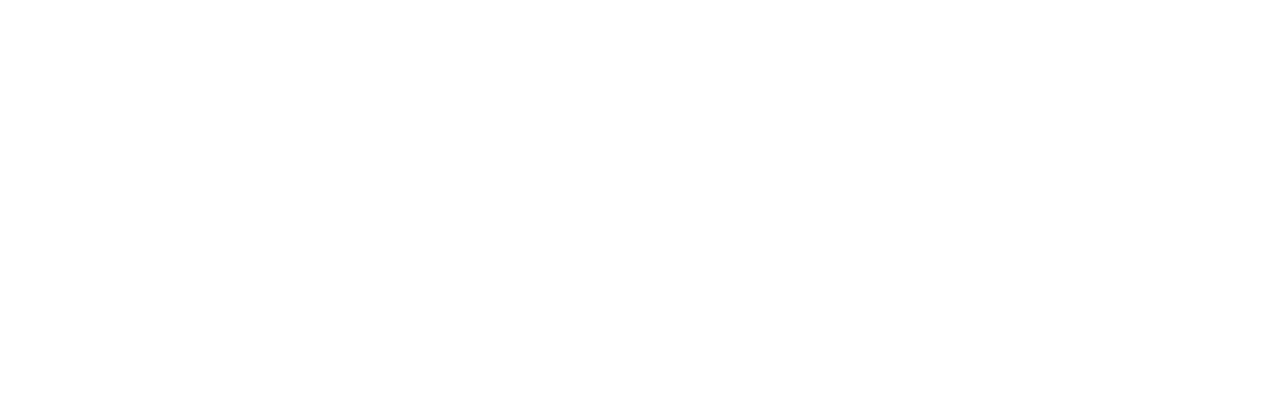
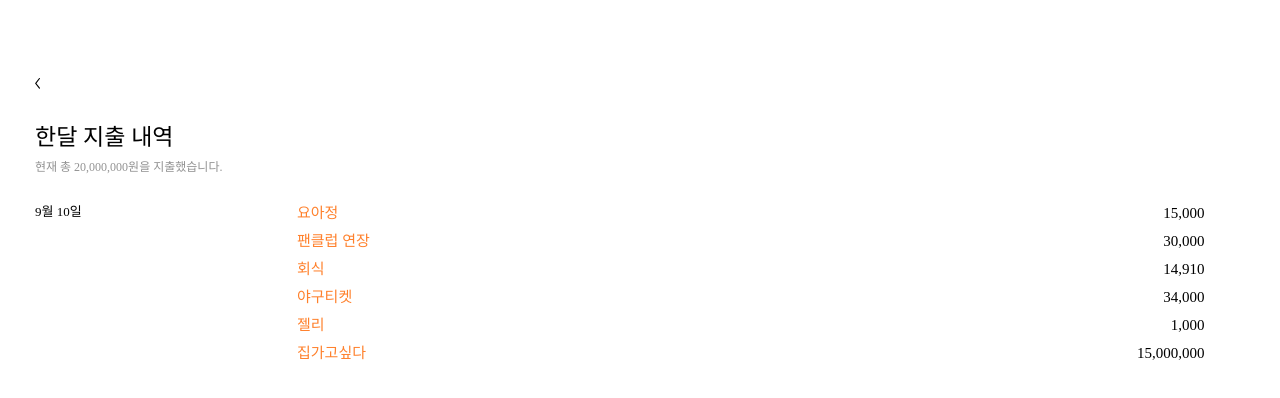
Before and after one commit to GrowingBegger/GB-FE, a React (Create React App) app: page /mypage/ExpenditureDetails in a window 1280 px wide. Before the commit this address had no page. Shown: the top 398 px of the page. Built offline with nearby package versions, Linux system fonts and the light colour scheme; a web font is replaced by a local one.

Commit message:
♻️ :: Link 연결

```diff
--- a/src/Components/MyPage/Menu.tsx
+++ b/src/Components/MyPage/Menu.tsx
@@ -9,7 +9,6 @@ import { Link } from "react-router-dom";
 import { Modal } from "../Common/Modal";
 import { useState } from "react";
 
-// 링크 연결은 나중에 수정
 export const Menu = () => {
   const [isModalOpen, setIsModalOpen] = useState(false);
 
@@ -31,7 +30,9 @@ export const Menu = () => {
         <MenuBox>
           <TitleWrapper>
             <img src={LevelIcon} alt="레벨 조회" />
-                        <p style={{ fontFamily: "Pretendard-Medium", fontSize: "15px" }}>레벨 조회</p>
+            <p style={{ fontFamily: "Pretendard-Medium", fontSize: "15px" }}>
+              레벨 조회
+            </p>
           </TitleWrapper>
           <ButtonWrapper to={"/mypage/level"}>
             <ButtonName>내 레벨을 확인해보세요</ButtonName>
@@ -41,9 +42,11 @@ export const Menu = () => {
         <MenuBox>
           <TitleWrapper>
             <img src={MoneyIcon} alt="한달 지출 내역" />
-                        <p style={{ fontFamily: "Pretendard-Medium", fontSize: "15px" }}>한달 지출 내역</p>
+            <p style={{ fontFamily: "Pretendard-Medium", fontSize: "15px" }}>
+              한달 지출 내역
+            </p>
           </TitleWrapper>
-                    <ButtonWrapper to={"/paygraph"}>
+          <ButtonWrapper to={"/mypage/ExpenditureDetails"}>
             <ButtonName>얼마나 쓰고 있을까요?</ButtonName>
             <img src={RightIcon} alt="바로가기" />
           </ButtonWrapper>
@@ -51,9 +54,11 @@ export const Menu = () => {
         <MenuBox>
           <TitleWrapper>
             <img src={GraphIcon} alt="지출 그래프" />
-                        <p style={{ fontFamily: "Pretendard-Medium", fontSize: "15px" }}>지출 그래프</p>
+            <p style={{ fontFamily: "Pretendard-Medium", fontSize: "15px" }}>
+              지출 그래프
+            </p>
           </TitleWrapper>
-                    <ButtonWrapper to={"/paygraph"}>
+          <ButtonWrapper to={"/mypage/paygraph"}>
             <ButtonName>그래프로 확인하고 관리해보세요</ButtonName>
             <img src={RightIcon} alt="바로가기" />
           </ButtonWrapper>
@@ -61,7 +66,9 @@ export const Menu = () => {
         <MenuBox>
           <TitleWrapper>
             <img src={BoardIcon} alt="내가 쓴 게시물" />
-                        <p style={{ fontFamily: "Pretendard-Medium", fontSize: "15px" }}>내가 쓴 게시물</p>
+            <p style={{ fontFamily: "Pretendard-Medium", fontSize: "15px" }}>
+              내가 쓴 게시물
+            </p>
           </TitleWrapper>
           <ButtonWrapper to={"/mypage/board"}>
             <ButtonName>내 게시물을 모아보세요</ButtonName>
@@ -71,7 +78,9 @@ export const Menu = () => {
         <MenuBox>
           <TitleWrapper>
             <img src={LogoutIcon} alt="로그아웃" />
-                        <p style={{ fontFamily: "Pretendard-Medium", fontSize: "15px" }}>로그아웃</p>
+            <p style={{ fontFamily: "Pretendard-Medium", fontSize: "15px" }}>
+              로그아웃
+            </p>
           </TitleWrapper>
           <LogoutWrapper onClick={handleLogoutClick}>
             <ButtonName>계정을 로그아웃합니다</ButtonName>
--- a/src/Pages/CreatePost.tsx
+++ b/src/Pages/CreatePost.tsx
@@ -6,6 +6,7 @@ import { Color } from "../styles/Color";
 import { FileInput } from "../Components/FileInput";
 import Button from "../Components/Common/Button";
 import { Textarea } from "../Components/Textarea";
+import { Link } from "react-router-dom";
 
 export const CreatePost = () => {
   const [price, setPrice] = useState("");
@@ -22,7 +23,9 @@ export const CreatePost = () => {
   return (
     <Container>
       <div style={{ display: "flex", gap: "5vw", alignItems: "center" }}>
-        <Back src={back} />
+        <Link to={"/"}>
+          <Back src={back} />
+        </Link>
         <Title>{isFormValid ? "게시글 수정" : "게시글 작성"}</Title>
       </div>
       <InputWrapper>
--- a/src/Pages/ExpenditureDetails.tsx
+++ b/src/Pages/ExpenditureDetails.tsx
@@ -1,6 +1,7 @@
 import styled from "styled-components";
 import back from "../Assets/img/SVG/back.svg";
 import { Color } from "../styles/Color";
+import { Link } from "react-router-dom";
 
 export const ExpenditureDetails = () => {
   const Ex = [
@@ -13,7 +14,13 @@ export const ExpenditureDetails = () => {
   ];
   return (
     <Container>
-      <img src={back} alt="뒤로가기" style={{ width: "5px", height: "13px" }} />
+      <Link to={"/mypage"}>
+        <img
+          src={back}
+          alt="뒤로가기"
+          style={{ width: "5px", height: "13px" }}
+        />
+      </Link>
       <Text>
         <Title>한달 지출 내역</Title>
         <Content>현재 총 20,000,000원을 지출했습니다.</Content>
@@ -23,8 +30,8 @@ export const ExpenditureDetails = () => {
         <BreakDownWrapper>
           {Ex.map((element, index) => (
             <BreakDown>
-              <Name>요아정</Name>
-              <Price>15,000원</Price>
+              <Name>{element.name}</Name>
+              <Price>{element.price}</Price>
             </BreakDown>
           ))}
         </BreakDownWrapper>
--- a/src/Pages/Login.tsx
+++ b/src/Pages/Login.tsx
@@ -22,7 +22,8 @@ export const LoginPage = () => {
       <Button content="로그인" />
       <Wrapper>
         <Signin>
-          아직 회원이 아니신가요?&ensp;<Link to={"/signup"}>회원가입 하기</Link>
+          아직 회원이 아니신가요?&ensp;
+          <StyledLink to={"/signup"}>회원가입 하기</StyledLink>
         </Signin>
       </Wrapper>
     </Container>
@@ -65,8 +66,12 @@ const Signin = styled.p`
   font-family: Pretendard-Regular;
   font-size: 14px;
   align-self: center;
+`;
 
-  > p {
-    color: ${Color.color2};
+const StyledLink = styled(Link)`
+  color: ${Color.color2};
+  text-decoration: none;
+  &:hover {
+    text-decoration: underline;
   }
 `;
--- a/src/Pages/MyPage.tsx
+++ b/src/Pages/MyPage.tsx
@@ -10,11 +10,15 @@ export const MyPage = () => {
   return (
     <Wrapper>
       <HeaderWrapper>
+        <Link to={"/"}>
           <BackButtton src={LeftIcon} alt="뒤로가기" />
+        </Link>
         <ProfileImg src={ProfileIcon} alt="프로필" />
       </HeaderWrapper>
       <NameWrapper>
-                <p style={{ fontFamily: "Pretendard-SemiBold", fontSize: "17px" }}>의진</p>
+        <p style={{ fontFamily: "Pretendard-SemiBold", fontSize: "17px" }}>
+          의진
+        </p>
         <Link to={"/mypage/edit"}>
           <EditImg src={EditIcon} alt="수정하기" />
         </Link>
--- a/src/Pages/signup.tsx
+++ b/src/Pages/signup.tsx
@@ -2,6 +2,7 @@ import styled from "styled-components";
 import { Color } from "../styles/Color";
 import { LoginInput } from "../Components/LoginInput";
 import Button from "../Components/Common/Button";
+import { Link } from "react-router-dom";
 
 export const SignupPage = () => {
   return (
@@ -27,7 +28,8 @@ export const SignupPage = () => {
       <Button content="회원가입" />
       <Wrapper>
         <Signin>
-          이미 회원이신가요?&ensp;<p>로그인 하기</p>
+          이미 회원이신가요?&ensp;
+          <StyledLink to="/login">로그인 하기</StyledLink>
         </Signin>
       </Wrapper>
     </Container>
@@ -70,8 +72,12 @@ const Signin = styled.p`
   font-family: Pretendard-Regular;
   font-size: 14px;
   align-self: center;
+`;
 
-  > p {
-    color: ${Color.color2};
+const StyledLink = styled(Link)`
+  color: ${Color.color2};
+  text-decoration: none;
+  &:hover {
+    text-decoration: underline;
   }
 `;
--- a/src/router.tsx
+++ b/src/router.tsx
@@ -23,11 +23,14 @@ function router() {
         <Route path="/Signup" element={<SignupPage />} />
         <Route path="/Onboarding" element={<OnboardingPage />} />
         <Route path="/board/detail" element={<BoardDetail />} />
-        <Route path="/paygraph" element={<PayGraph />} />
+        <Route path="/mypage/paygraph" element={<PayGraph />} />
         <Route path="/mypage" element={<MyPage />} />
         <Route path="/mypage/edit" element={<MyInfoEdit />} />
         <Route path="/createPost" element={<CreatePost />} />
-        <Route path="/ExpenditureDetails" element={<ExpenditureDetails />} />
+        <Route
+          path="/mypage/ExpenditureDetails"
+          element={<ExpenditureDetails />}
+        />
         <Route path="/mypage/level" element={<MyLevel />} />
         <Route path="/mypage/board" element={<MyBoards />} />
       </Routes>
```
Lines whose indentation alone changed are shown as unchanged.
